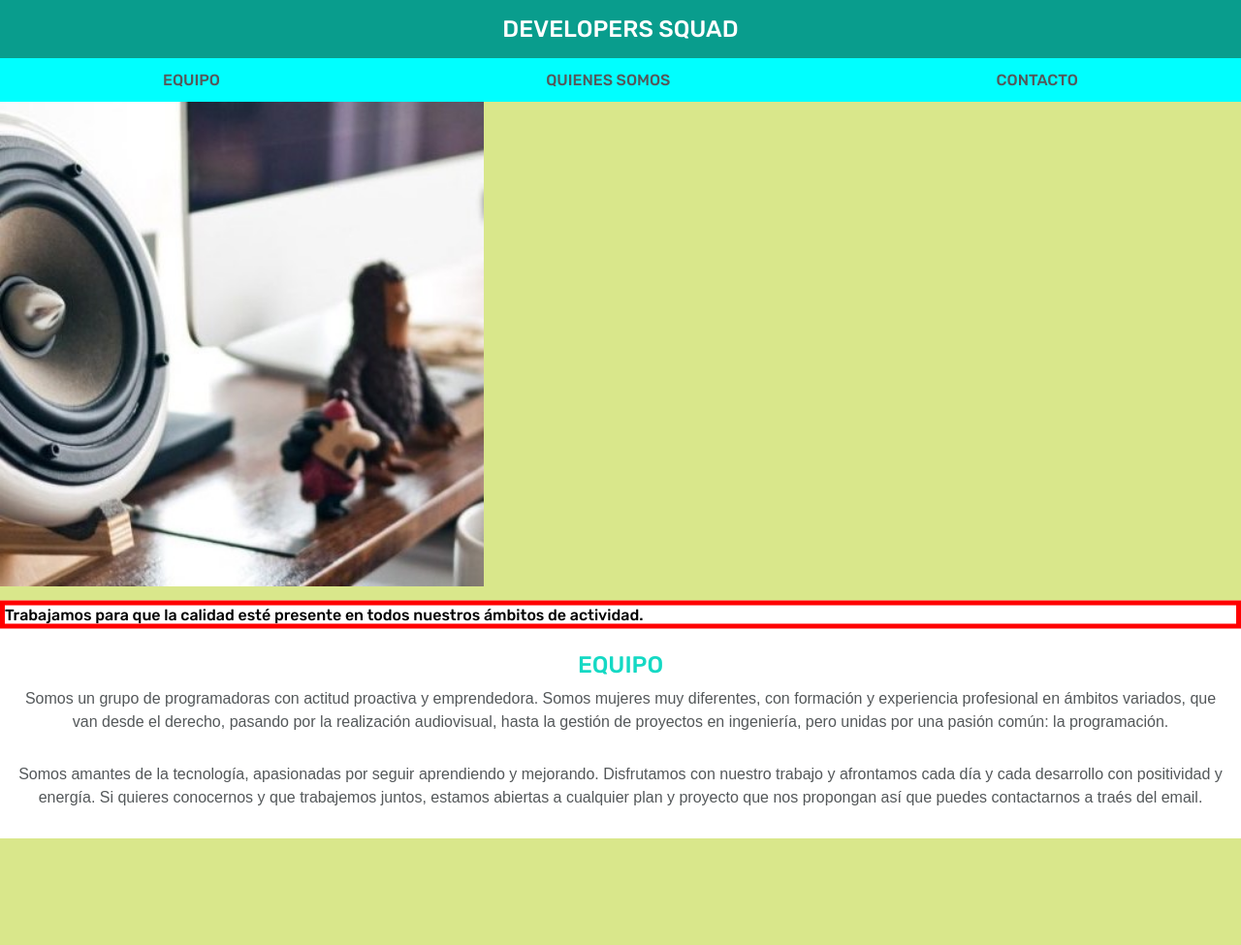
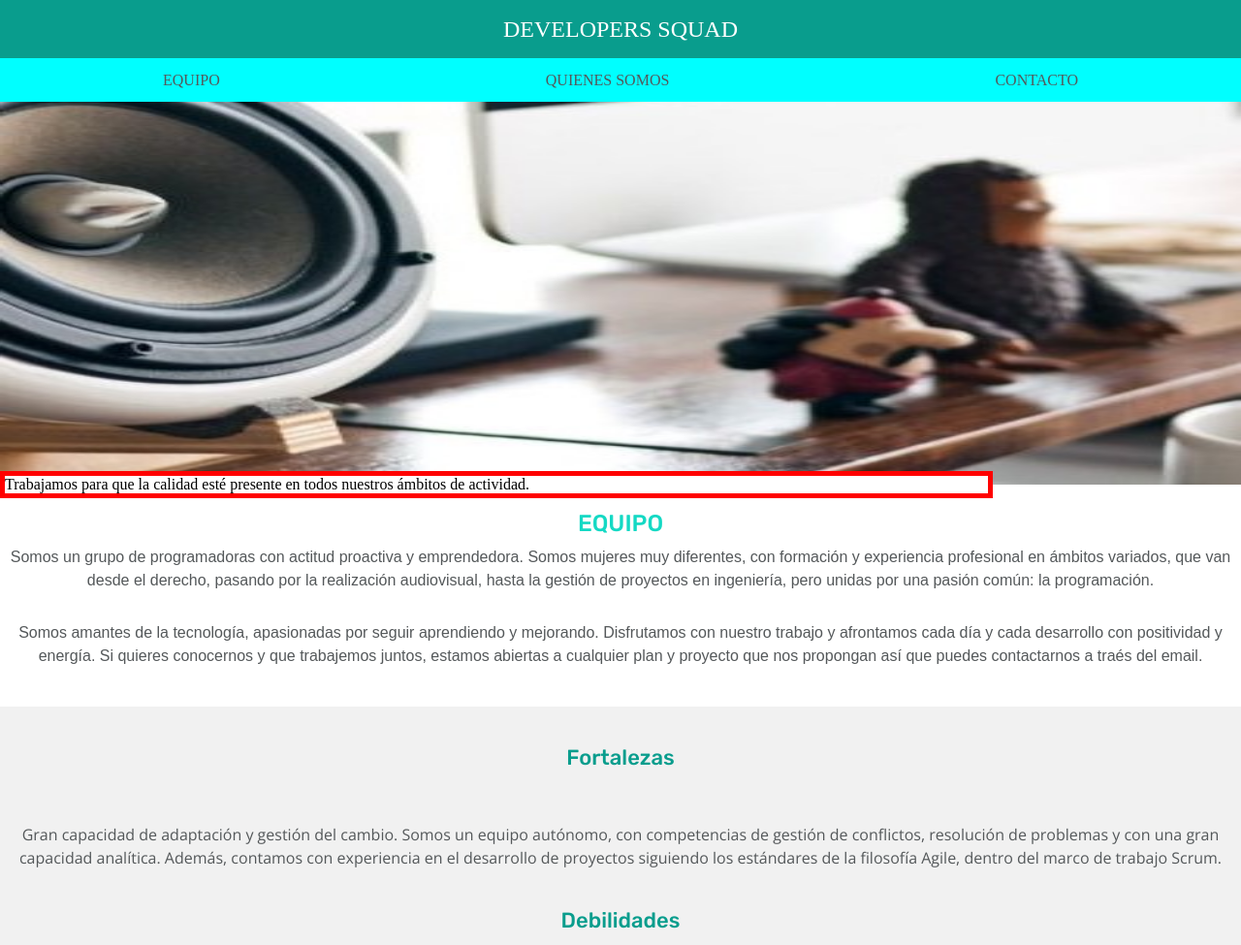
Before and after one commit to claudiabg-c/Team-introduction-page-HTML5-CSS3, a plain HTML site: page index.html in a window 1280 px wide. Shown: the top 975 px of the page at 97% size. Drawn offline with nearby package versions, Linux system fonts and the light colour scheme.

Commit message:
add changes with Dayana

```diff
--- a/index.html
+++ b/index.html
@@ -17,7 +17,7 @@
 <!-- Barbara, he añadido un inline-block que tenemos que ver.
 -comentar el tema del ancho, que no sea específico de 320px sino que sea de 100% pq son cajas flex -->
 
-<body class="hojamain" style="display:inline-block">
+<body>
     <section class="mainbox">
         <h1 class="bannertitle">Developers Squad</h1>
         <nav>
@@ -27,14 +27,14 @@
                 <li class="navitem1"><a href="#vincontact">CONTACTO</a></li>
             </ul>
         </nav>
-        <article class="mainimg"></article>
-        <article class="parrafointro">Trabajamos para que la calidad esté presente en todos nuestros ámbitos de
-            actividad.</article>
     </section>
+
 
     <!-- Claudia -->
 
     <section class="container">
+        <article class="parrafointro">Trabajamos para que la calidad esté presente en todos nuestros ámbitos de
+            actividad.</article>
         <article class="team">
             <h2 class="teamtitle">EQUIPO</h2>
             <p class="teamtext"> Somos un grupo de programadoras con actitud proactiva y emprendedora. Somos mujeres muy
@@ -176,10 +176,10 @@
         <nav>
             <ul>
                 <!--Denise, soy barbara. ¿podemos mirar esto mañana juntas?-->
-                <li><a href="equipo">EQUIPO</a>
-                <li><a href="quienes-somos">QUIÉNES SOMOS</a>
+                <li><a href="equipo">EQUIPO</a></li>
+                <li><a href="quienes-somos">QUIÉNES SOMOS</a></li>
                 <li><a href="contacto">CONTACTO</a></li>
-                </li>
+            </ul>
         </nav>
         <img class="imagen-adalab" src="https://adalab.es/wp-content/uploads/2021/05/logo-adalab.svg" alt="logo adalab">
     </footer>
--- a/styles/reset.css
+++ b/styles/reset.css
@@ -11,6 +11,10 @@
 
 /* Let's default this puppy out
 -------------------------------------------------------------------------------*/
+
+:root {
+  --brand-color: #099d8d;
+}
 
 html,
 body,
--- a/styles/style.css
+++ b/styles/style.css
@@ -1,13 +1,19 @@
 /*Barbara*/
-.hojamain {
+/* body {
   width: 100%;
   font-family: Rubik; /* fuente no instalada*/
-  flex-flow: column;
+/* flex-flow: column;
   background: #d9e78b;
   justify-items: center;
-}
+} */
+
 .mainbox {
   width: 100%;
+  background-color: red;
+  background-image: url("../images/mainbackgroundimg\ cuadrado.jpg");
+  background-repeat: no-repeat;
+  background-size: 100% 100%;
+  height: 500px;
 }
 
 .bannertitle {
@@ -36,16 +42,11 @@
   flex-direction: row;
   padding: center;
 }
-.mainimg {
-  background-image: url(/images/mainbackgroundimg\ cuadrado.jpg);
-  background-repeat: no-repeat;
-  background-size: contain;
-  height: 500px;
-  width: 100%;
-}
+
 .parrafointro {
   background-color: white;
-  transform: translate(0, +50%);
+  transform: translate(0, -50%);
+  width: 80%;
   border: red 5px solid; /* pa borrar, está bien la caja colocada en el eje correcto*/
 }
 */
@@ -53,9 +54,7 @@
 
 /*Claudia*/
 
-:root {
-  --brand-color: #099d8d;
-}
+
 
 .container {
   padding: 0 15px;
@@ -63,12 +62,12 @@
 }
 
 .team {
+  transform: translateY(-10px);
   background-color: #fff;
 }
 
 .teamtitle {
   color: #14d9c4;
-  padding-top: 30px;
   width: 100%;
   height: 100%;
   font-family: "rubik", sans-serif;
@@ -93,17 +92,13 @@ p.teamtext {
 /* Macarena */
 
 .box-strenghts-weaknesses {
-  width: 320px;
-  height: 579px;
-  margin: 504px 0 0;
+  width: 100%;
   padding: 30px 15px 45px;
   background-color: #f1f1f1;
   padding: 30px 15px 45px;
 }
 
 .text {
-  width: 290px;
-  height: 192px;
   margin: 45px 0 30px;
   font-family: "Open Sans", sans-serif;
   font-size: 16px;
@@ -179,7 +174,8 @@ p.teamtext {
   align-items: center;
 }
 
-** Pie de pagina ** nav,
+/* ** Pie de pagina **  */
+/* nav,
 li {
   width: 114px;
   height: 60px;
@@ -195,7 +191,7 @@ li {
   font-stretch: normal;
   list-style-type: none;
   opacity: 0, 75;
-}
+} */
 
 .nombre-grupo {
   color: #b8b8b9;
```
